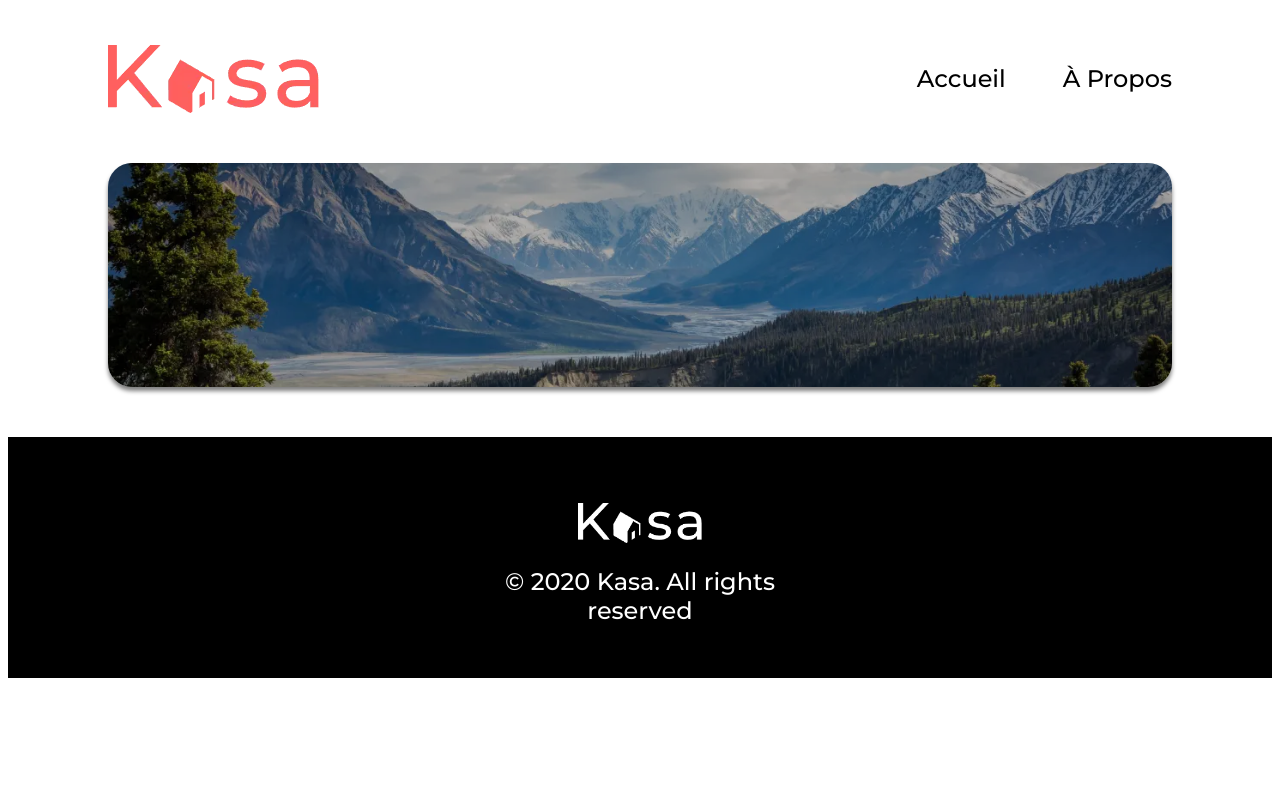
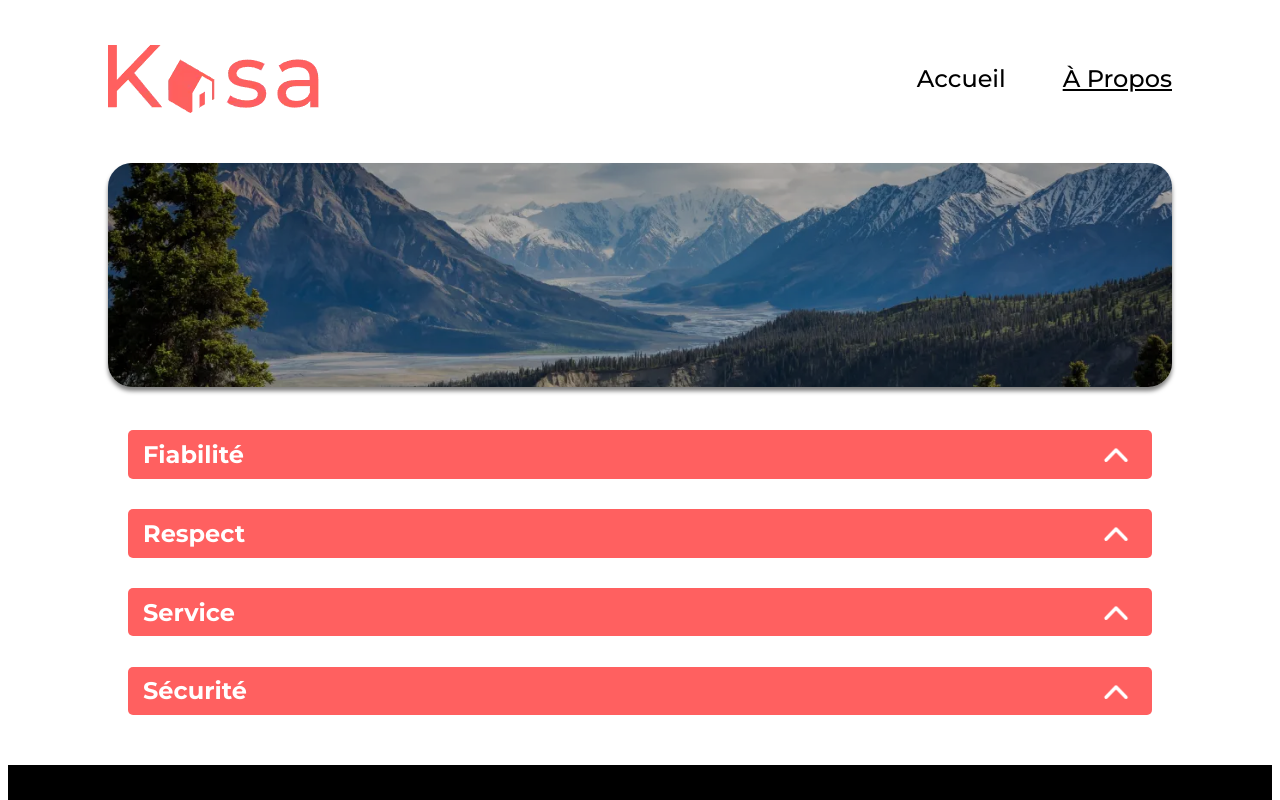
Before and after one commit to Guillaumedev69/Kasa-Fr, a React (Vite) app: page /about in a window 1280 px wide. Shown: the top 800 px of the page. Built offline with nearby package versions, Linux system fonts and the light colour scheme.

Commit message:
Maj 1.5 page about/home/error

```diff
--- a/src/components/Banner.jsx
+++ b/src/components/Banner.jsx
@@ -4,7 +4,10 @@ import PropTypes from "prop-types";
 const Banner = ({ imageUrl, titleBanner, withOpacity }) => {
   const bannerClassName = `banner ${withOpacity ? "banner__withOpacity" : ""}`;
   return (
-    <div className={bannerClassName} style={{ backgroundImage: `url(${imageUrl})` }}>
+    <div
+      className={bannerClassName}
+      style={{ backgroundImage: `url(${imageUrl})` }}
+    >
       <h1 className="banner__title">{titleBanner}</h1>
     </div>
   );
--- a/src/components/Cards.jsx
+++ b/src/components/Cards.jsx
@@ -1,46 +1,16 @@
 import "../styles/Cards.scss";
+import PropTypes from "prop-types";
 
-const Cards = () => {
+const Cards = ({ cardsTitle }) => {
   return (
-    <div className="containerCards">
-      <div className="cards">
-        <h2 className="cards__title">
-          Titre de la
-          <br /> location
-        </h2>
-      </div>
-      <div className="cards">
-        <h2 className="cards__title">
-          Titre de la
-          <br /> location
-        </h2>
-      </div>
-      <div className="cards">
-        <h2 className="cards__title">
-          Titre de la
-          <br /> location
-        </h2>
-      </div>
-      <div className="cards">
-        <h2 className="cards__title">
-          Titre de la
-          <br /> location
-        </h2>
-      </div>
-      <div className="cards">
-        <h2 className="cards__title">
-          Titre de la
-          <br /> location
-        </h2>
-      </div>
-      <div className="cards">
-        <h2 className="cards__title">
-          Titre de la
-          <br /> location
-        </h2>
-      </div>
+    <div className="cards">
+      <h2 className="cards__title">{cardsTitle}</h2>
     </div>
   );
 };
 
+Cards.propTypes = {
+  cardsTitle: PropTypes.string.isRequired,
+};
+
 export default Cards;
--- a/src/components/Dropdown.jsx
+++ b/src/components/Dropdown.jsx
@@ -1,5 +1,16 @@
-const Dropdown = () => {
-  return <div></div>;
+import "../styles/Dropdown.scss";
+import BtnDropdown from "../assets/IconBtn.png"
+import PropTypes from "prop-types";
+
+const Dropdown = ({ titleDopdrown }) => {
+  return (
+    <div className="dropdown">
+      <h2 className="dropdown__title">{titleDopdrown}</h2>
+      <img className="dropdown__btn" src={BtnDropdown} alt="Bouton pour ouvrir l'onglet" />
+    </div>
+  );
 };
-
+Dropdown.propTypes = {
+  titleDopdrown: PropTypes.string.isRequired,
+};
 export default Dropdown;
--- a/src/components/Header.jsx
+++ b/src/components/Header.jsx
@@ -1,27 +1,23 @@
 import Logo from "../assets/Logo.webp";
-import { Link, useLocation } from "react-router-dom";
+import { Link } from "react-router-dom";
 import "../styles/Header.scss";
 
 const Header = () => {
-  const location = useLocation();
-
   return (
     <header>
       <img src={Logo} alt="logo de l'entreprise Kasa" className="header__img" />
       <nav className="navbar">
         <Link
           to="/"
-          className={`navbar__link ${
-            location.pathname === "/" ? "active" : ""
-          }`}
+          className="navbar__link"
+          data-active={location.pathname === "/" ? "true" : "false"}
         >
           Accueil
         </Link>
         <Link
           to="/about"
-          className={`navbar__link ${
-            location.pathname === "/about" ? "active" : ""
-          }`}
+          className="navbar__link"
+          data-active={location.pathname === "/about" ? "true" : "false"}
         >
           À Propos
         </Link>
--- a/src/pages/About.jsx
+++ b/src/pages/About.jsx
@@ -2,12 +2,19 @@ import Banner from "../components/Banner";
 import Footer from "../components/Footer";
 import Header from "../components/Header";
 import ImageBannerAbout from "../assets/ImgMontagne.webp";
+import Dropdown from "../components/Dropdown";
 
 const About = () => {
   return (
     <div>
       <Header />
       <Banner imageUrl={ImageBannerAbout} withOpacity={false} />
+      <section className="dropdownContainer">
+      <Dropdown titleDopdrown="Fiabilité"/>
+      <Dropdown titleDopdrown="Respect"/>
+      <Dropdown titleDopdrown="Service"/>
+      <Dropdown titleDopdrown="Sécurité"/>
+      </section>
       <Footer />
     </div>
   );
--- a/src/pages/Home.jsx
+++ b/src/pages/Home.jsx
@@ -13,7 +13,14 @@ const Home = () => {
         titleBanner="Chez vous, partout et ailleurs"
         withOpacity={true}
       />
-      <Cards />
+      <div className="containerCards">
+      <Cards cardsTitle="Titre de la location"/>
+      <Cards cardsTitle="Titre de la location"/>
+      <Cards cardsTitle="Titre de la location"/>
+      <Cards cardsTitle="Titre de la location"/>
+      <Cards cardsTitle="Titre de la location"/>
+      <Cards cardsTitle="Titre de la location"/>
+      </div>
       <Footer />
     </div>
   );
--- /dev/null
+++ b/src/styles/Dropdown.scss
@@ -0,0 +1,24 @@
+.dropdownContainer{
+    display: flex;
+    flex-direction: column;
+    align-items: center;
+    gap: 1.88rem;
+}
+.dropdown{
+    display: flex;
+    justify-content: space-between;
+    align-items: center;
+    width: 64rem;
+    background-color: #ff6060;
+    border-radius: 0.3125rem;
+    .dropdown__title{
+        margin: 0.62rem 0rem 0.62rem 0.94rem;
+        color: #FFF;
+        font-size: 1.5rem;
+    }
+    .dropdown__btn{
+        margin-right: 1.25rem;
+        width: 2rem;
+        height: 2rem;
+    }
+}
--- a/src/styles/Header.scss
+++ b/src/styles/Header.scss
@@ -13,9 +13,9 @@ header{
             color: $color-link;
             font-size: $size-link;
             font-weight: 500;
+            &[data-active="true"]{
+                text-decoration: underline;
+            }
         }
     }
 }
-.navbar__link.active {
-    text-decoration: underline;
-  }
```
Also changed, not shown: src/assets/IconBtn.png (added).
